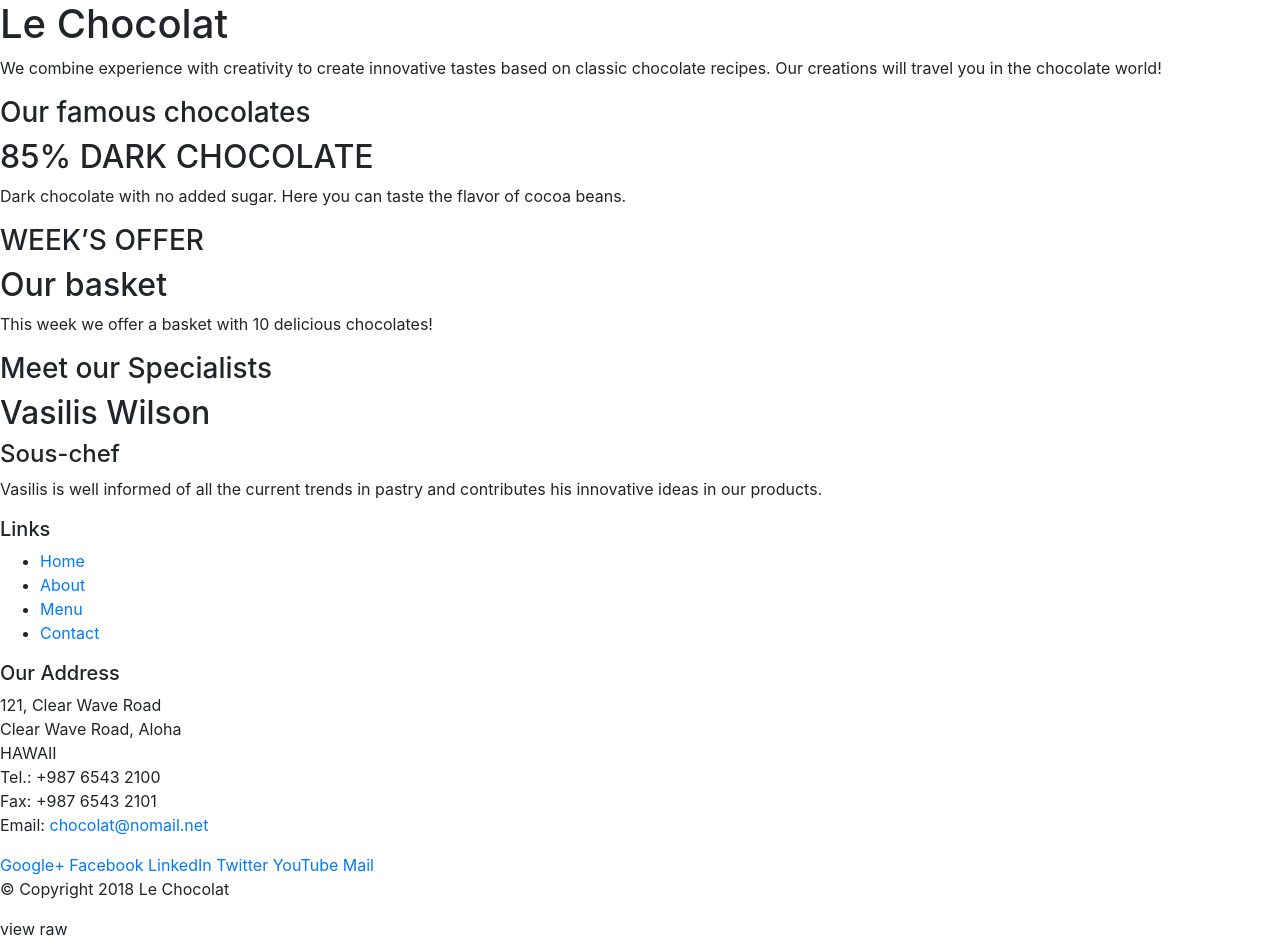
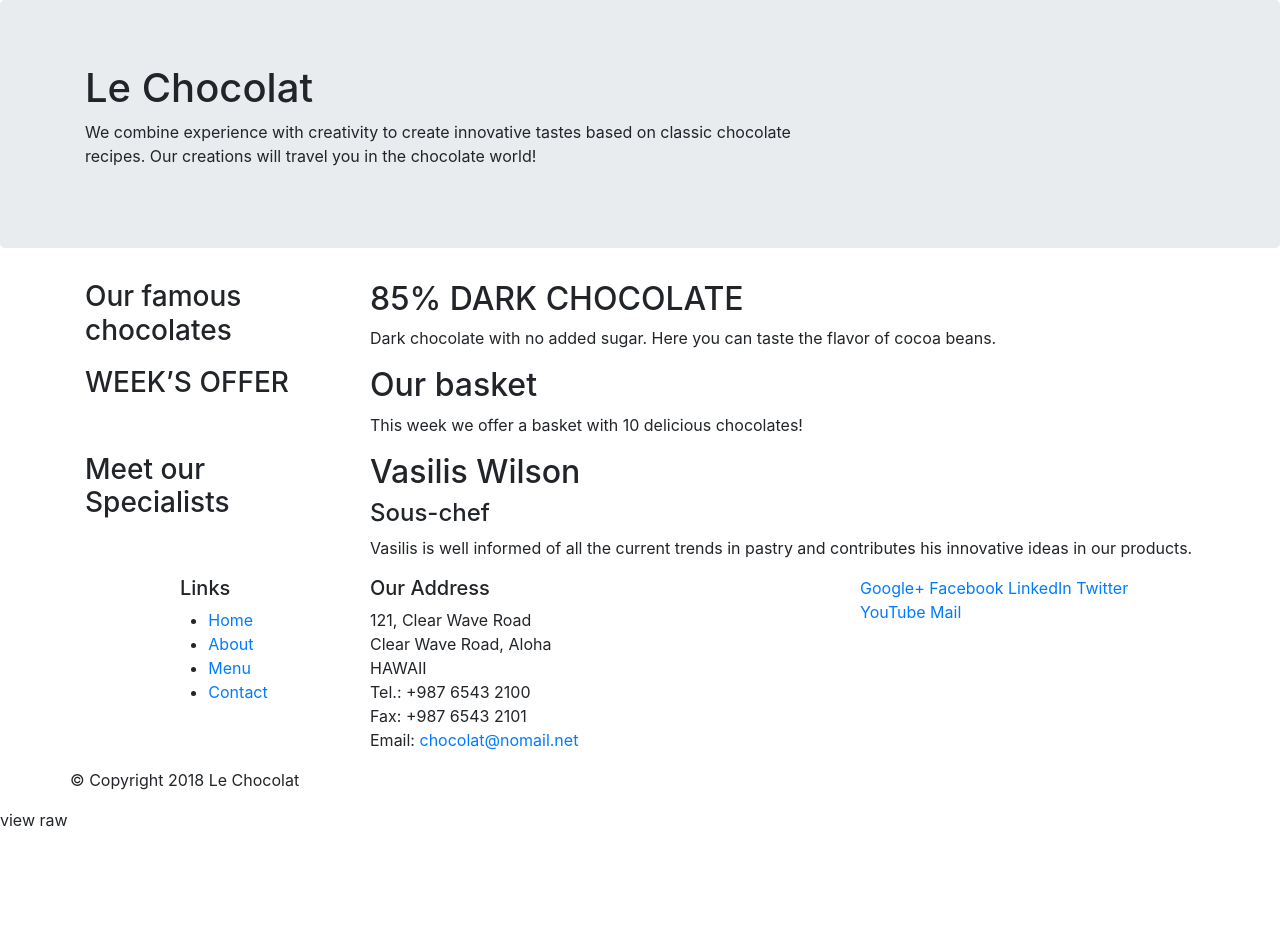
Before and after one commit to Vasilikidv/leChocolat, a website: page index.html in a window 1280 px wide. After the commit the page ends 832 px from the top, so only its background shows below. Drawn offline with nearby package versions, Linux system fonts and the light colour scheme.

Commit message:
Bootstrap Grid Part 1

```diff
--- a/index.html
+++ b/index.html
@@ -12,66 +12,68 @@
 
 <body>
 
-    <header>
-        <div>
-            <div>
-                <div>
+    <header class="jumbotron">
+        <div class="container">
+            <div class="row">
+                <div class="col-12 col-sm-8">
                     <h1>Le Chocolat</h1>
-                    <p>We combine experience with creativity to create innovative tastes based on classic chocolate recipes. Our creations will travel you in the chocolate world!</p>
+                    <p>We combine experience with creativity to create innovative tastes based on classic chocolate
+                        recipes. Our creations will travel you in the chocolate world!</p>
                 </div>
-                <div>
+                <div class="col col-sm">
                 </div>
             </div>
         </div>
     </header>
 
-    <div>
-        <div>
-            <div>
+    <div class="container">
+        <div class="row">
+            <div class="col-sm-4 col-md-3">
                 <h3>Our famous chocolates</h3>
             </div>
-            <div>
+            <div class="col-sm col-md">
                 <h2>85% DARK CHOCOLATE</h2>
                 <p>Dark chocolate with no added sugar. Here you can taste the flavor of cocoa beans.</p>
             </div>
         </div>
 
 
-        <div>
-            <div>
+        <div class="row">
+            <div class="col-sm-4 col-md-3">
                 <h3>WEEK’S OFFER</h3>
             </div>
-            <div>
+            <div class="col-sm col-md">
                 <h2>Our basket</h2>
                 <p>This week we offer a basket with 10 delicious chocolates! </p>
             </div>
         </div>
 
-        <div>
-            <div>
-                <h3>Meet our  Specialists</h3>
+        <div class="row">
+            <div class="col-sm-4 col-md-3">
+                <h3>Meet our Specialists</h3>
             </div>
-            <div>
+            <div class="col-sm col-md">
                 <h2>Vasilis Wilson </h2>
                 <h4>Sous-chef</h4>
-                <p>Vasilis is well informed of all the current trends in pastry and contributes his innovative ideas in our products.</p>
+                <p>Vasilis is well informed of all the current trends in pastry and contributes his innovative ideas in
+                    our products.</p>
             </div>
         </div>
     </div>
 
     <footer>
-        <div>
-            <div>
-                <div>
+        <div class="container">
+            <div class="row">
+                <div class="col-5 offset-sm-1 col-sm-2">
                     <h5>Links</h5>
-                    <ul>
+                    <ul class="col-5 offset-1 col-sm-2">
                         <li><a href="#">Home</a></li>
                         <li><a href="#">About</a></li>
                         <li><a href="#">Menu</a></li>
                         <li><a href="#">Contact</a></li>
                     </ul>
                 </div>
-                <div>
+                <div class="col-6 col-sm-5">
                     <h5>Our Address</h5>
                     <address>
                         121, Clear Wave Road<br>
@@ -82,8 +84,8 @@
                         Email: <a href="mailto:chocolat@nomail.net">chocolat@nomail.net</a>
                     </address>
                 </div>
-                <div>
-                    <div>
+                <div class="col col-sm-4">
+                    <div class="col-auto">
                         <a href="http://google.com/+">Google+</a>
                         <a href="http://www.facebook.com/profile.php?id=">Facebook</a>
                         <a href="http://www.linkedin.com/in/">LinkedIn</a>
@@ -93,7 +95,7 @@
                     </div>
                 </div>
             </div>
-           <div>
+            <div class="row">
                 <div>
                     <p> &copy; Copyright 2018 Le Chocolat</p>
                 </div>
```
Lines whose indentation alone changed are shown as unchanged.
